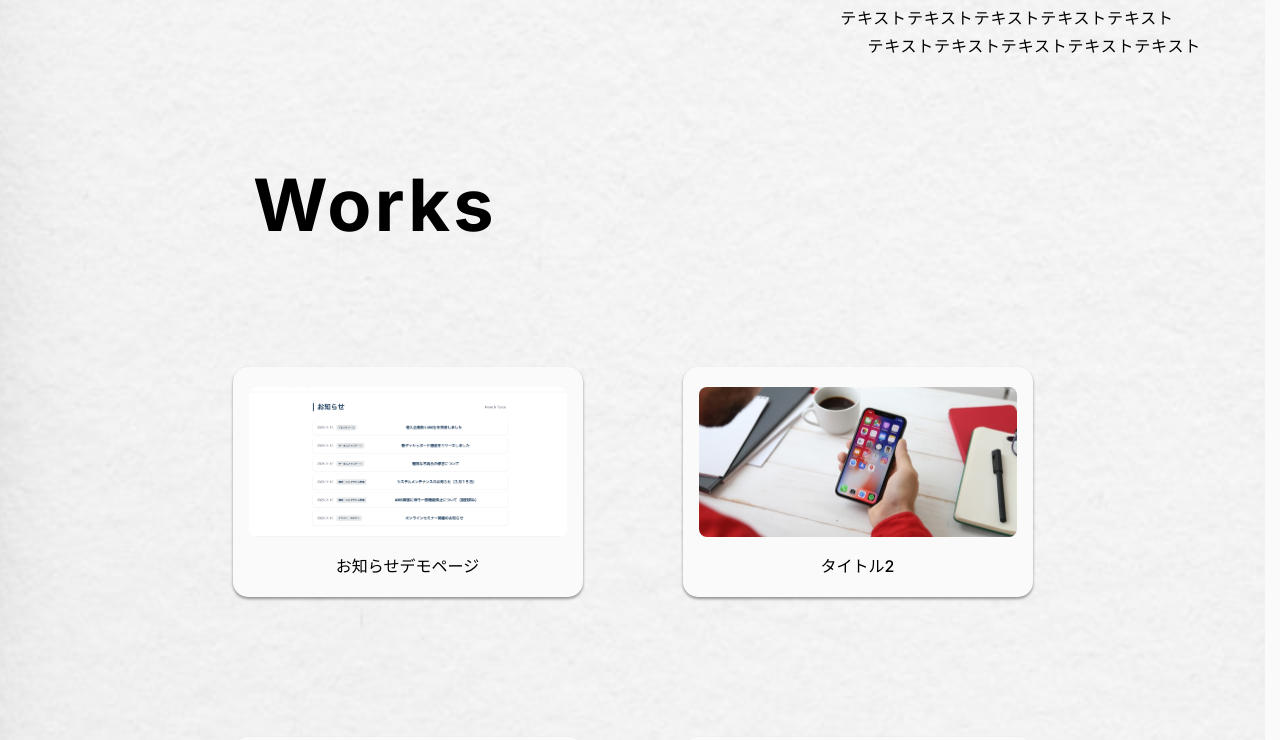
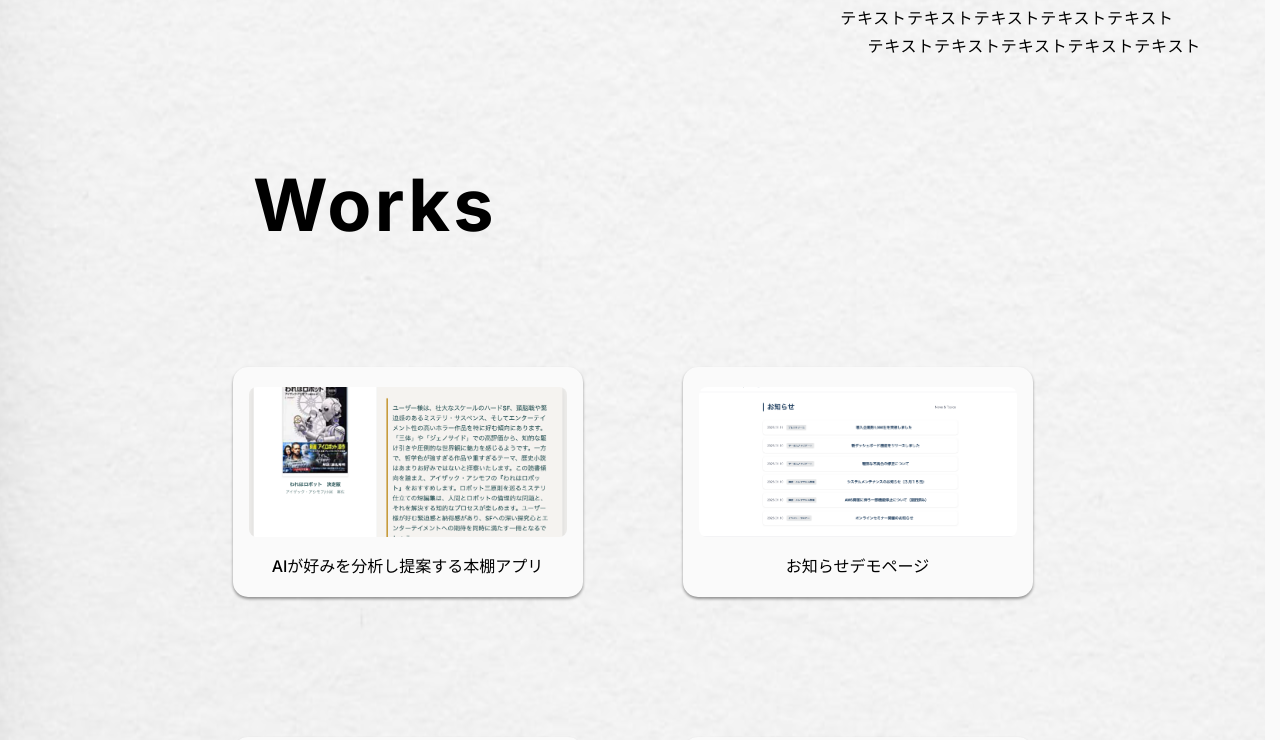
Before and after one commit to ichi-a/main-portfolio, a Next.js app: page / in a window 1280 px wide. Shown: the part 528-1268 px from the top of the page. Built offline with nearby package versions, Linux system fonts and the light colour scheme.

Commit message:
WorksData追加

```diff
--- a/src/components/works/WorksDetail.module.css
+++ b/src/components/works/WorksDetail.module.css
@@ -3,8 +3,8 @@
   padding: clamp(10px, 4vw, 48px);
   padding-bottom: 20px;
   border-radius: 15px;
-  width: 90vh;
-  max-width: 1200px;
+  width: 90vw;
+  max-width: 1000px;
   max-height: 90%;
   margin: 10px;
   z-index: 200;
@@ -87,9 +87,9 @@
   border-top: gray 1px solid;
 }
 .bodyItem {
-  padding: 0 5px;
+  padding: 2px 5px;
   text-align: center;
-  line-height: 1.8;
+  line-height: 1.6;
 }
 .links {
   display: flex;
--- a/src/data/worksData.ts
+++ b/src/data/worksData.ts
@@ -1,5 +1,6 @@
 import { WorksData } from "@/types/workType";
 import sampleCorp from "@/assets/img/sampleCorp.png"
+import Shelfie from "@/assets/img/Shelfie.png"
 import app1 from "@/assets/img/app.jpg"
 import app2 from "@/assets/img/app2.png"
 import appd from "@/assets/img/app-d.jpg"
@@ -8,10 +9,39 @@ import appd from "@/assets/img/app-d.jpg"
 
 export const worksData: WorksData = [
   {
+    title: "AIが好みを分析し提案する本棚アプリ",
+    image: Shelfie,
+    description: [
+      {heading: "概要", body: [{ex: "ユーザーの読書記録を分析し次に読む本を提案する本棚アプリ"}]},
+      {heading: "使用技術", body: [{ex: "楽天BooksAPI, GeminiAPI, Firebase"}]},
+      {heading: "主な機能", body: [
+        {ex: `- GeminiAPIを使用したAIによる提案機能`},
+        {ex: `- 楽天BooksAPIを使用したキーワード検索`},
+        {ex: `- Firebaseを使用した本一覧の高速表示`},
+        {ex: `- 読んだ本を記録する際、点数とコメントを一緒に記録`},
+      ]},
+      {heading: "工夫した点", body: [
+        {ex: "- ユーザーの好みに合わせた提案をするため、点数とコメントを含めた本棚のデータをAIが分析。ユーザーに合わせたおすすめを提案。"},
+        {ex: "- UXを損わないようにローディングアニメーションやモーダル、本棚に追加時の挙動など細部に工夫。直感操作を意識。"},
+        {ex: "- UXを損わないようにローディングアニメーションやモーダル、本棚に追加時の挙動など細部に工夫。"},
+      ]},
+      {heading: "改善点", body: [{ex: "APIの制限を回避する工夫がない点。本のデータをキャッシュし保存するなど工夫が必要。"}]},
+      {heading: "開発期間", body: [{ex: "約10日間"}]},
+],
+    techs: [
+      {names: "Next.js", icon: "/logos/nextdotjs.svg"},
+      {names: "Tailwind", icon: "/logos/tailwindcss.svg"},
+      {names: "TypeScript", icon: "/logos/typescript.svg"},
+    ],
+    github: "https://github.com/ichi-a/Sample-Corp-News-App.git",
+    vercel: "https://sample-corp-news-6t29sgs6u-ichis-projects-7f2e3961.vercel.app/",
+    id: "1"
+  },
+  {
     title: "お知らせデモページ",
     image: sampleCorp,
     description: [
-      {heading: "概要", body: [{ex: "架空の企業のお知らせページを想定したデモページ"}]},
+      {heading: "概要", body: [{ex: "架空の企業のニュースページを想定したデモアプリ"}]},
       {heading: "使用技術", body: [{ex: "Next.js Parallel Routes / Intercepting Routes"}]},
       {heading: "主な機能", body: [
         {ex: `- microCMSを利用したヘッドレスCMS構成`},
@@ -20,7 +50,7 @@ export const worksData: WorksData = [
         {ex: `- スケルトンローディングによるUX向上`},
       ]},
       {heading: "工夫した点", body: [{ex: "ユーザーのUXを損なわないように記事内容をモーダルで表示。SNSや外部との共有ができるようにURLに直接アクセスすると通常ページを表示。"}]},
-      {heading: "改善点", body: [{ex: "記事内容を開いた際にモーダル用と通常ページ用で2回API通信をしている点。スケルトンローディングによりUXを損なわない工夫をしているが改善が必要。"}]},
+      {heading: "改善点", body: [{ex: "記事内容を開いた際にモーダル用と通常ページ用で2回API通信をしている点。スケルトンローディングによりUXを損なわないよう対策はしているが要改善。"}]},
       {heading: "開発期間", body: [{ex: "約3日間"}]},
 ],
     techs: [
@@ -30,42 +60,17 @@ export const worksData: WorksData = [
     ],
     github: "https://github.com/ichi-a/Sample-Corp-News-App.git",
     vercel: "https://sample-corp-news-6t29sgs6u-ichis-projects-7f2e3961.vercel.app/",
-    id: "1"
-
-  },
-  {
-    title: "タイトル2",
-    image: app1,
-    description: [
-      {heading: "概要", body: [{ex: "架空の企業のお知らせページを想定したデモページ"}]},
-      {heading: "使用技術", body: [{ex: "Next.js Parallel Routes / Intercepting Routes"}]},
-      {heading: "主な機能", body: [
-        {ex: `microCMSを利用したヘッドレスCMS構成`},
-        {ex: `記事詳細をモーダル表示（ページ遷移なし）`},
-        {ex: `URL直アクセス時には通常ページとして表示`},
-        {ex: `スケルトンローディングによるUX向上`},
-      ]},
-      {heading: "工夫した点", body: [{ex: "ユーザーにページを移動する面倒を感じさせないように「お知らせ内容」をモーダルで表示。「お知らせ内容」を外部と共有できるようにモーダルにURLを実装。"}]},
-      {heading: "改善点", body: [{ex: "記事内容を共有するには記事を開いた時にAPIを叩く必要があると考えたため、記事内容を開いた際に通信待ち時間が発生する点。"}]},
-      {heading: "開発期間", body: [{ex: "約3日間"}]},
-    ],
-    techs: [
-      {names: "React", icon: "/logos/react.svg"},
-      {names: "Motion", icon: "/logos/motion.svg"}
-    ],
-    github: "github2",
-    vercel: "vercel2",
     id: "2"
   },
   {
     title: "タイトル3",
     image: app2,
     description: [
-      {heading: "概要", body: [{ex: "架空の企業のお知らせページを想定したデモページ"}]},
-      {heading: "使用技術", body: [{ex: "Next.js Parallel Routes / Intercepting Routes"}]},
+      {heading: "概要", body: [{ex: "タイトル3"}]},
+      {heading: "使用技術", body: [{ex: "タイトル3"}]},
       {heading: "主な機能", body: [
-        {ex: `microCMSを利用したヘッドレスCMS構成`},
-        {ex: `記事詳細をモーダル表示（ページ遷移なし）`},
+        {ex: `タイトル3`},
+        {ex: `タイトル3`},
         {ex: `URL直アクセス時には通常ページとして表示`},
         {ex: `スケルトンローディングによるUX向上`},
       ]},
@@ -85,10 +90,10 @@ export const worksData: WorksData = [
     title: "タイトル4",
     image: appd,
     description: [
-      {heading: "概要", body: [{ex: "架空の企業のお知らせページを想定したデモページ"}]},
-      {heading: "使用技術", body: [{ex: "Next.js Parallel Routes / Intercepting Routes"}]},
+      {heading: "概要", body: [{ex: "タイトル4"}]},
+      {heading: "使用技術", body: [{ex: "タイトル4"}]},
       {heading: "主な機能", body: [
-        {ex: `microCMSを利用したヘッドレスCMS構成`},
+        {ex: `タイトル4`},
         {ex: `記事詳細をモーダル表示（ページ遷移なし）`},
         {ex: `URL直アクセス時には通常ページとして表示`},
         {ex: `スケルトンローディングによるUX向上`},
```
Also changed, not shown: src/assets/img/Shelfie.png (added).
